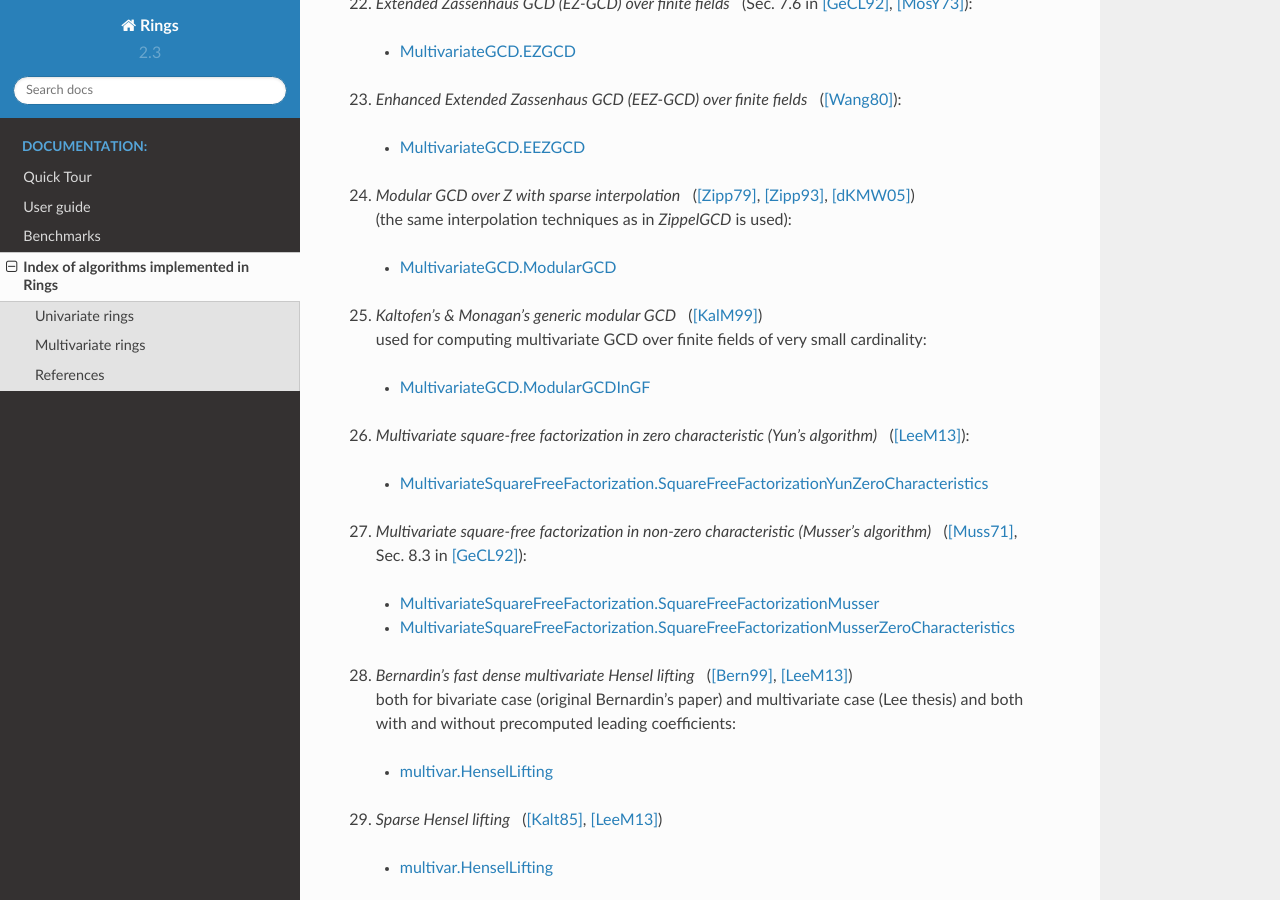
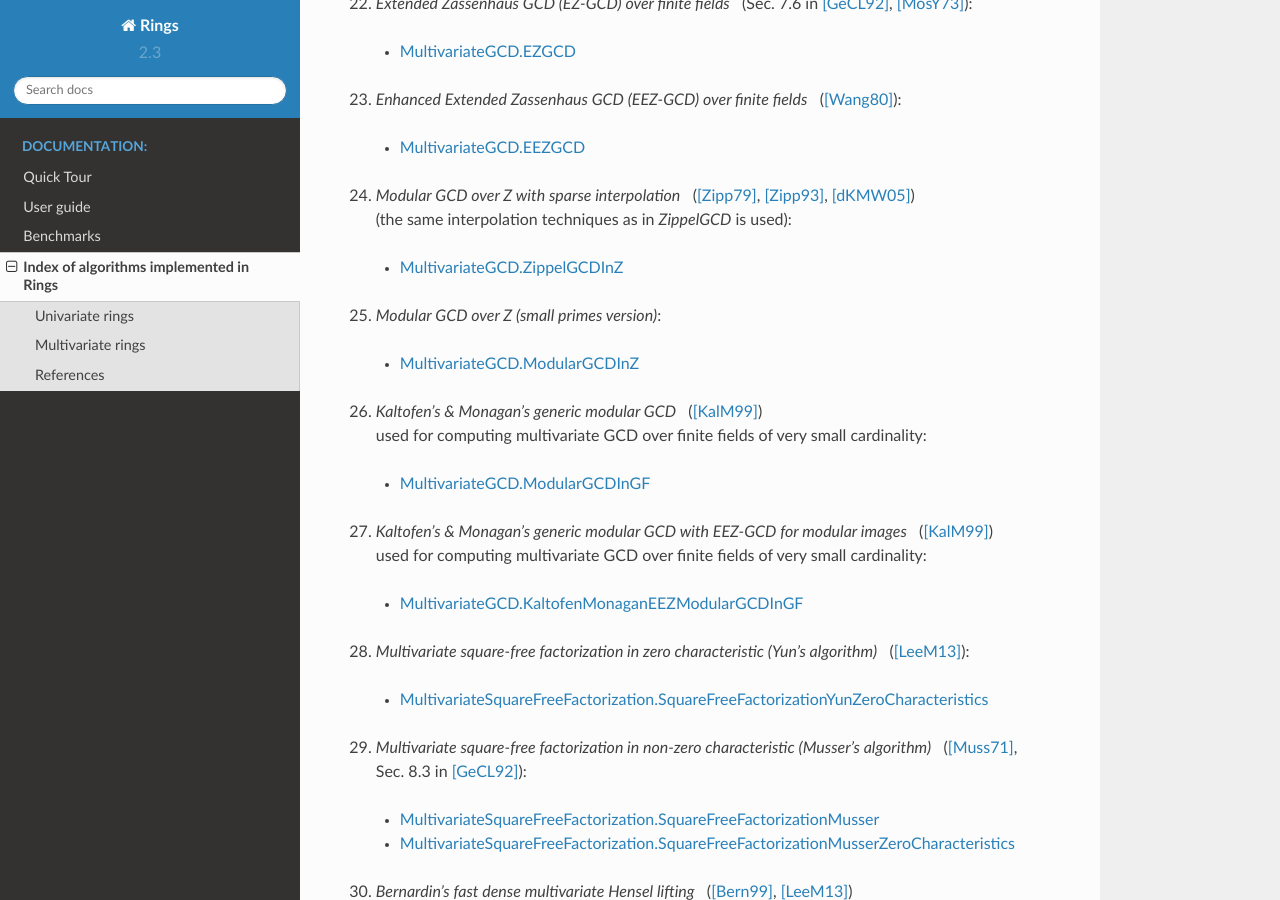
Before and after one commit to PoslavskySV/rings, a Sphinx documentation site: the page built from doc/algorithms.rst, in a window 1280 px wide and 900 px high, scrolled down 2824 px. Built offline with Sphinx 7.4.7 and the Read the Docs theme 2.0.0, drawn with Linux system fonts in a browser that asks for light colours.

Commit message:
fixing documentation

```diff
--- a/doc/algorithms.rst
+++ b/doc/algorithms.rst
@@ -123,59 +123,67 @@
 
 24. *Modular GCD over Z with sparse interpolation* |____| ([Zipp79]_, [Zipp93]_, [dKMW05]_) |br| (the same interpolation techniques as in `ZippelGCD` is used):
 
- - `MultivariateGCD.ModularGCD <https://github.com/PoslavskySV/rings/tree/develop/rings/src/main/java/cc/redberry/rings/poly/multivar/MultivariateGCD.java>`_
+ - `MultivariateGCD.ZippelGCDInZ <https://github.com/PoslavskySV/rings/tree/develop/rings/src/main/java/cc/redberry/rings/poly/multivar/MultivariateGCD.java>`_
 
-25. *Kaltofen's & Monagan's generic modular GCD* |____| ([KalM99]_) |br| used for computing multivariate GCD over finite fields of very small cardinality:
+25. *Modular GCD over Z (small primes version)*:
+
+ - `MultivariateGCD.ModularGCDInZ <https://github.com/PoslavskySV/rings/tree/develop/rings/src/main/java/cc/redberry/rings/poly/multivar/MultivariateGCD.java>`_
+
+26. *Kaltofen's & Monagan's generic modular GCD* |____| ([KalM99]_) |br| used for computing multivariate GCD over finite fields of very small cardinality:
 
  - `MultivariateGCD.ModularGCDInGF <https://github.com/PoslavskySV/rings/tree/develop/rings/src/main/java/cc/redberry/rings/poly/multivar/MultivariateGCD.java>`_
 
-26. *Multivariate square-free factorization in zero characteristic (Yun's algorithm)* |____| ([LeeM13]_):
+27. *Kaltofen's & Monagan's generic modular GCD with EEZ-GCD for modular images* |____| ([KalM99]_) |br| used for computing multivariate GCD over finite fields of very small cardinality:
+
+ -  `MultivariateGCD.KaltofenMonaganEEZModularGCDInGF <https://github.com/PoslavskySV/rings/tree/develop/rings/src/main/java/cc/redberry/rings/poly/multivar/MultivariateGCD.java>`_
+
+28. *Multivariate square-free factorization in zero characteristic (Yun's algorithm)* |____| ([LeeM13]_):
 
  - `MultivariateSquareFreeFactorization.SquareFreeFactorizationYunZeroCharacteristics <https://github.com/PoslavskySV/rings/tree/develop/rings/src/main/java/cc/redberry/rings/poly/multivar/MultivariateSquareFreeFactorization.java>`_
 
-27. *Multivariate square-free factorization in non-zero characteristic (Musser's algorithm)* |____| ([Muss71]_, Sec. 8.3 in [GeCL92]_):
+29. *Multivariate square-free factorization in non-zero characteristic (Musser's algorithm)* |____| ([Muss71]_, Sec. 8.3 in [GeCL92]_):
 
  - `MultivariateSquareFreeFactorization.SquareFreeFactorizationMusser <https://github.com/PoslavskySV/rings/tree/develop/rings/src/main/java/cc/redberry/rings/poly/multivar/MultivariateSquareFreeFactorization.java>`_
  - `MultivariateSquareFreeFactorization.SquareFreeFactorizationMusserZeroCharacteristics <https://github.com/PoslavskySV/rings/tree/develop/rings/src/main/java/cc/redberry/rings/poly/multivar/MultivariateSquareFreeFactorization.java>`_
 
-28. *Bernardin's fast dense multivariate Hensel lifting* |____| ([Bern99]_, [LeeM13]_) |br| both for bivariate case (original Bernardin's paper) and multivariate case (Lee thesis) and both with and without precomputed leading coefficients:
+30. *Bernardin's fast dense multivariate Hensel lifting* |____| ([Bern99]_, [LeeM13]_) |br| both for bivariate case (original Bernardin's paper) and multivariate case (Lee thesis) and both with and without precomputed leading coefficients:
 
  - `multivar.HenselLifting <https://github.com/PoslavskySV/rings/tree/develop/rings/src/main/java/cc/redberry/rings/poly/multivar/HenselLifting.java>`_
 
-29. *Sparse Hensel lifting* |____| ([Kalt85]_, [LeeM13]_)
+31. *Sparse Hensel lifting* |____| ([Kalt85]_, [LeeM13]_)
 
  - `multivar.HenselLifting <https://github.com/PoslavskySV/rings/tree/develop/rings/src/main/java/cc/redberry/rings/poly/multivar/HenselLifting.java>`_
 
-30. *Fast dense bivariate factorization with recombination* |____| ([Bern99]_, [LeeM13]_):
+32. *Fast dense bivariate factorization with recombination* |____| ([Bern99]_, [LeeM13]_):
 
  - `MultivariateFactorization.bivariateDenseFactorSquareFreeInGF <https://github.com/PoslavskySV/rings/tree/develop/rings/src/main/java/cc/redberry/rings/poly/multivar/MultivariateFactorization.java>`_
  - `MultivariateFactorization.bivariateDenseFactorSquareFreeInZ <https://github.com/PoslavskySV/rings/tree/develop/rings/src/main/java/cc/redberry/rings/poly/multivar/MultivariateFactorization.java>`_
 
-31. *Kaltofen's multivariate factorization in finite fields* |____| ([Kalt85]_, [LeeM13]_) |br| modified version of original Kaltofen's algorithm for leading coefficient precomputation with square-free decomposition (instead of distinct variables decomposition) due to Lee is used; further adaptations are made to work in finite fields of very small cardinality; the resulting algorithm is close to [LeeM13]_, but at the same time has many differences in details:
+33. *Kaltofen's multivariate factorization in finite fields* |____| ([Kalt85]_, [LeeM13]_) |br| modified version of original Kaltofen's algorithm for leading coefficient precomputation with square-free decomposition (instead of distinct variables decomposition) due to Lee is used; further adaptations are made to work in finite fields of very small cardinality; the resulting algorithm is close to [LeeM13]_, but at the same time has many differences in details:
 
  - `MultivariateFactorization.factorInGF <https://github.com/PoslavskySV/rings/tree/develop/rings/src/main/java/cc/redberry/rings/poly/multivar/MultivariateFactorization.java>`_
 
-32. *Kaltofen's multivariate factorization Z* |____| ([Kalt85]_, [LeeM13]_) |br| (with the same modifications as for algorithm for finite fields):
+34. *Kaltofen's multivariate factorization Z* |____| ([Kalt85]_, [LeeM13]_) |br| (with the same modifications as for algorithm for finite fields):
 
  - `MultivariateFactorization.factorInZ <https://github.com/PoslavskySV/rings/tree/develop/rings/src/main/java/cc/redberry/rings/poly/multivar/MultivariateFactorization.java>`_
 
-33. *Multivariate polynomial interpolation with Newton method*:
+35. *Multivariate polynomial interpolation with Newton method*:
 
  - `MultivariateInterpolation <https://github.com/PoslavskySV/rings/tree/develop/rings/src/main/java/cc/redberry/rings/poly/multivar/MultivariateInterpolation.java>`_
 
-34. *Buchberger algorihm for Groebner basis* |____| ([Buch76]_, [BecW93]_, [CLOS97]_) |br| with Gebauer-Moller installation of Buchberger criteria ([GebM88]_, [BecW93]_) and sugar strategy for lexicographic orders ([GMNR88]_):
+36. *Buchberger algorihm for Groebner basis* |____| ([Buch76]_, [BecW93]_, [CLOS97]_) |br| with Gebauer-Moller installation of Buchberger criteria ([GebM88]_, [BecW93]_) and sugar strategy for lexicographic orders ([GMNR88]_):
 
  - `GroebnerBasis.BuchbergerGB <https://github.com/PoslavskySV/rings/tree/develop/rings/src/main/java/cc/redberry/rings/poly/multivar/GroebnerBasis.java>`_
 
-35. *Faugere's F4 algorithm for Groebner basis* |____| ([Faug99]_) |br| with fast sparse linear algebra [FauL10]_ and simplification algoritm from [JouV11]_:
+37. *Faugere's F4 algorithm for Groebner basis* |____| ([Faug99]_) |br| with fast sparse linear algebra [FauL10]_ and simplification algoritm from [JouV11]_:
 
  - `GroebnerBasis.F4GB <https://github.com/PoslavskySV/rings/tree/develop/rings/src/main/java/cc/redberry/rings/poly/multivar/GroebnerBasis.java>`_
 
-36. *Hilbert-Poincare series and Hilbert-driven methods for Groebner bases* |____| ([Trav96]_):
+38. *Hilbert-Poincare series and Hilbert-driven methods for Groebner bases* |____| ([Trav96]_):
 
  - `GroebnerBasis.HilbertGB <https://github.com/PoslavskySV/rings/tree/develop/rings/src/main/java/cc/redberry/rings/poly/multivar/GroebnerBasis.java>`_
 
-37. *Modular Groebner bases in Z* |____| ([Arno03]_):
+39. *Modular Groebner bases in Z* |____| ([Arno03]_):
 
  - `GroebnerBasis.ModularGB <https://github.com/PoslavskySV/rings/tree/develop/rings/src/main/java/cc/redberry/rings/poly/multivar/GroebnerBasis.java>`_
 
--- a/doc/index.rst
+++ b/doc/index.rst
@@ -26,9 +26,9 @@
 
  * :ref:`Polynomial GCD → <ref-polynomial-methods>` |br| :feature:`Polynomial GCD over arbitrary coefficient domains`
 
- * :ref:`Univariate factorization → <ref-univariate-factorization>` |br| :feature:`Univariate polynomial factorization over arbitrary finite fields,` :math:`Z` :feature:`and` :math:`Q`
+ * :ref:`Univariate factorization → <ref-univariate-factorization>` |br| :feature:`Univariate polynomial factorization over arbitrary finite fields,` :math:`Z` :feature:`and` :math:`Q` etc
 
- * :ref:`Multivariate factorization → <ref-multivariate-factorization>` |br| :feature:`Multivariate polynomial factorization over arbitrary finite fields,` :math:`Z` :feature:`and` :math:`Q`
+ * :ref:`Multivariate factorization → <ref-multivariate-factorization>` |br| :feature:`Multivariate polynomial factorization over arbitrary finite fields,` :math:`Z` :feature:`and` :math:`Q` etc
 
  * :ref:`Commutative algebra → <ref-rings>` |br| :feature:`Arbitrary rings, Galois fields, polynomial ideals etc`
 
@@ -41,7 +41,7 @@
 
 For a quick overview of what |Rings| can do proceed to :ref:`ref-quickstart` and try out |Rings|\ *.repl*.
 
-Rings are hosted at GitHub: https://github.com/PoslavskySV/rings.
+Rings sources are hosted at GitHub: https://github.com/PoslavskySV/rings.
 
 .. toctree::
    :caption: Documentation:
```
Also changed, not shown: README.md (+43 -16 lines), doc/guide.rst (+54 -30 lines), doc/quickstart.rst (+5 -9 lines).
